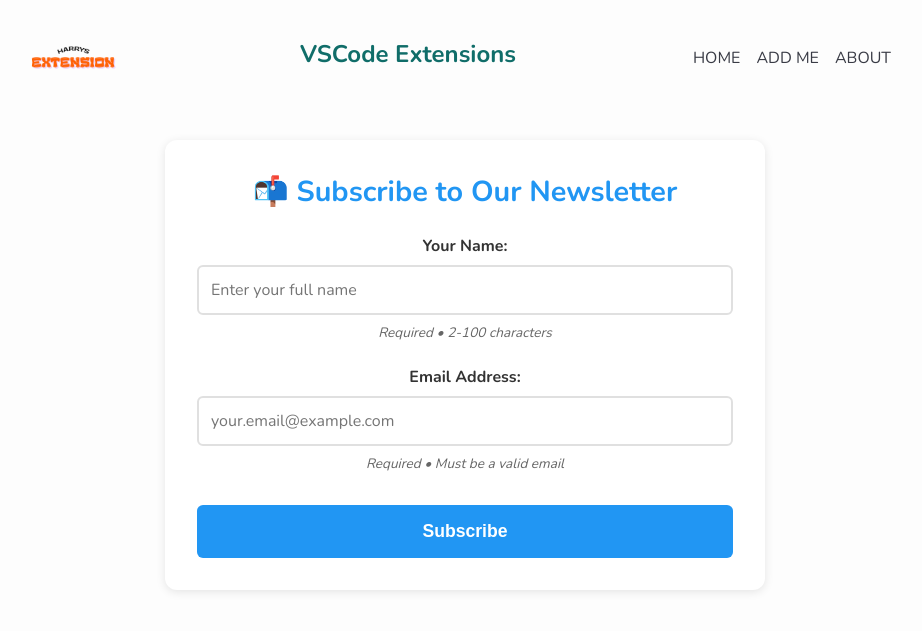
After one commit to TempeHS/2027SE_FlaskPWA_Harrison.T, a Flask app: page /add.html in a window 1280 px wide. The commit adds this page. Shown: the top 631 px of the page, without its empty margins (175-1097 px from the left). Run offline with Flask 3, Linux system fonts and the light colour scheme.

Commit message:
git commit -m "feat: Add exception handling for duplicate email submissions

```diff
--- a/main.py
+++ b/main.py
@@ -2,6 +2,7 @@ from flask import Flask
 from flask import render_template
 from flask import request
 import database_manager as dbHandler
+import sqlite3
 
 app = Flask(__name__)
 
@@ -13,5 +14,36 @@ def index():
     return render_template("/index.html", content=data)
 
 
+@app.route("/add.html", methods=["POST", "GET"])
+def add():
+    """
+    Handle the contact form page.
+
+    GET request: Display empty form
+    POST request: Process form submission with error handling
+    """
+    if request.method == "POST":
+        # Extract form data
+        email = request.form["email"]
+        name = request.form["name"]
+
+        # Try to insert into database
+        try:
+            dbHandler.insertContact(email, name)
+            # Success! Show confirmation
+            return render_template("/add.html", is_done=True)
+
+        except sqlite3.IntegrityError:
+            # Duplicate email - show error message
+            error_message = "This email address is already subscribed. Please use a different email."
+            return render_template(
+                "/add.html", error=error_message, email=email, name=name
+            )
+
+    else:
+        # GET request - display empty form
+        return render_template("/add.html")
+
+
 if __name__ == "__main__":
     app.run(debug=True, host="0.0.0.0", port=5000)
--- a/static/css/style.css
+++ b/static/css/style.css
@@ -126,3 +126,201 @@ nav h1 {
   text-align: justify;
   text-justify: inter-word;
 }
+
+/* ============================================
+   CONTACT FORM STYLES
+   ============================================ */
+
+.form-container {
+  max-width: 600px;
+  margin: 2rem auto;
+  padding: 2rem;
+  background: var(--card-background, #ffffff);
+  border-radius: 12px;
+  box-shadow: 0 2px 10px rgba(0, 0, 0, 0.1);
+}
+
+.form-container h1 {
+  text-align: center;
+  color: var(--primary-color, #2196f3);
+  margin-bottom: 1.5rem;
+  font-size: 1.8rem;
+}
+
+/* Success Message */
+.success-message {
+  text-align: center;
+  padding: 2rem;
+  animation: fadeIn 0.5s ease-in;
+}
+
+.success-message h2 {
+  color: #4caf50;
+  margin-bottom: 1rem;
+}
+
+.success-message p {
+  color: #666;
+  margin-bottom: 2rem;
+  font-size: 1.1rem;
+}
+
+.btn-home {
+  display: inline-block;
+  padding: 0.75rem 2rem;
+  background: var(--primary-color, #2196f3);
+  color: white;
+  text-decoration: none;
+  border-radius: 6px;
+  transition: all 0.3s ease;
+}
+
+.btn-home:hover {
+  background: var(--primary-dark, #1976d2);
+  transform: translateY(-2px);
+  box-shadow: 0 4px 12px rgba(33, 150, 243, 0.3);
+}
+
+/* Form Styling */
+.contact-form {
+  display: flex;
+  flex-direction: column;
+  gap: 1.5rem;
+}
+
+.form-group {
+  display: flex;
+  flex-direction: column;
+  gap: 0.5rem;
+}
+
+.form-group label {
+  font-weight: 600;
+  color: var(--text-primary, #333);
+  font-size: 1rem;
+}
+
+.form-group input {
+  padding: 0.75rem;
+  border: 2px solid #e0e0e0;
+  border-radius: 6px;
+  font-size: 1rem;
+  transition: all 0.3s ease;
+  font-family: inherit;
+}
+
+.form-group input:focus {
+  outline: none;
+  border-color: var(--primary-color, #2196f3);
+  box-shadow: 0 0 0 3px rgba(33, 150, 243, 0.1);
+}
+
+/* Validation States */
+.form-group input:valid {
+  border-color: #4caf50;
+}
+
+.form-group input:invalid:not(:placeholder-shown) {
+  border-color: #f44336;
+}
+
+.form-hint {
+  font-size: 0.85rem;
+  color: #666;
+  font-style: italic;
+}
+
+/* Submit Button */
+.btn-submit {
+  padding: 1rem 2rem;
+  background: var(--primary-color, #2196f3);
+  color: white;
+  border: none;
+  border-radius: 6px;
+  font-size: 1.1rem;
+  font-weight: 600;
+  cursor: pointer;
+  transition: all 0.3s ease;
+  margin-top: 0.5rem;
+}
+
+.btn-submit:hover {
+  background: var(--primary-dark, #1976d2);
+  transform: translateY(-2px);
+  box-shadow: 0 4px 12px rgba(33, 150, 243, 0.3);
+}
+
+.btn-submit:active {
+  transform: translateY(0);
+}
+
+/* Animations */
+@keyframes fadeIn {
+  from {
+    opacity: 0;
+    transform: translateY(20px);
+  }
+  to {
+    opacity: 1;
+    transform: translateY(0);
+  }
+}
+
+/* Responsive Design */
+@media (max-width: 768px) {
+  .form-container {
+    margin: 1rem;
+    padding: 1.5rem;
+  }
+
+  .form-container h1 {
+    font-size: 1.5rem;
+  }
+}
+
+/* ============================================
+   ERROR MESSAGE STYLES
+   ============================================ */
+
+.error-message {
+  background: #ffebee;
+  border-left: 4px solid #f44336;
+  padding: 1rem 1.5rem;
+  margin-bottom: 1.5rem;
+  border-radius: 6px;
+  animation: shake 0.5s ease-in-out;
+}
+
+.error-message p {
+  color: #c62828;
+  margin: 0;
+  font-weight: 500;
+  font-size: 1rem;
+}
+
+/* Shake animation for errors */
+@keyframes shake {
+  0%,
+  100% {
+    transform: translateX(0);
+  }
+  10%,
+  30%,
+  50%,
+  70%,
+  90% {
+    transform: translateX(-5px);
+  }
+  20%,
+  40%,
+  60%,
+  80% {
+    transform: translateX(5px);
+  }
+}
+
+/* Error state for inputs (optional enhancement) */
+.form-group input.error {
+  border-color: #f44336;
+  background: #ffebee;
+}
--- /dev/null
+++ b/templates/add.html
@@ -0,0 +1,59 @@
+{% extends 'layout.html' %} {% block title %}Subscribe to Newsletter{% endblock
+%} {% block content %}
+<div class="form-container">
+  <h1>📬 Subscribe to Our Newsletter</h1>
+
+  {% if is_done %}
+  <!-- Success message (after successful submission) -->
+  <div class="success-message">
+    <h2>✅ Thank You for Subscribing!</h2>
+    <p>We've received your subscription. You'll hear from us soon!</p>
+    <a href="/" class="btn-home">← Back to Home</a>
+  </div>
+
+  {% else %}
+  <!-- Display error message if present -->
+  {% if error %}
+  <div class="error-message">
+    <p>⚠️ {{ error }}</p>
+  </div>
+  {% endif %}
+
+  <!-- Form (shown on initial visit or after error) -->
+  <form method="POST" action="/add.html" class="contact-form">
+    <div class="form-group">
+      <label for="name">Your Name:</label>
+      <input
+        type="text"
+        id="name"
+        name="name"
+        required
+        minlength="2"
+        maxlength="100"
+        value="{{ name or '' }}"
+        placeholder="Enter your full name"
+        autocomplete="name"
+      />
+      <span class="form-hint">Required • 2-100 characters</span>
+    </div>
+
+    <div class="form-group">
+      <label for="email">Email Address:</label>
+      <input
+        type="email"
+        id="email"
+        name="email"
+        required
+        pattern="[a-z0-9._%+-]+@[a-z0-9.-]+\.[a-z]{2,}$"
+        value="{{ email or '' }}"
+        placeholder="your.email@example.com"
+        autocomplete="email"
+      />
+      <span class="form-hint">Required • Must be a valid email</span>
+    </div>
+
+    <button type="submit" class="btn-submit">Subscribe</button>
+  </form>
+  {% endif %}
+</div>
+{% endblock %}
--- a/templates/index.html
+++ b/templates/index.html
@@ -1,3 +1,5 @@
+{% extends 'layout.html' %} {% block content %}
+<div class="container">
   {% for row in content %}
   <div class="card">
     <img
@@ -12,3 +14,5 @@
     >
   </div>
   {% endfor %}
+</div>
+{% endblock %}
```
Also changed, not shown: database_manager.py (+24 -0 lines), test_insert.py (added, +21 -0 lines), database/data_source.db, static/icons/desktop_screenshot.png (added), static/icons/mobile_screenshot.png (added). Lines whose indentation alone changed are shown as unchanged.
